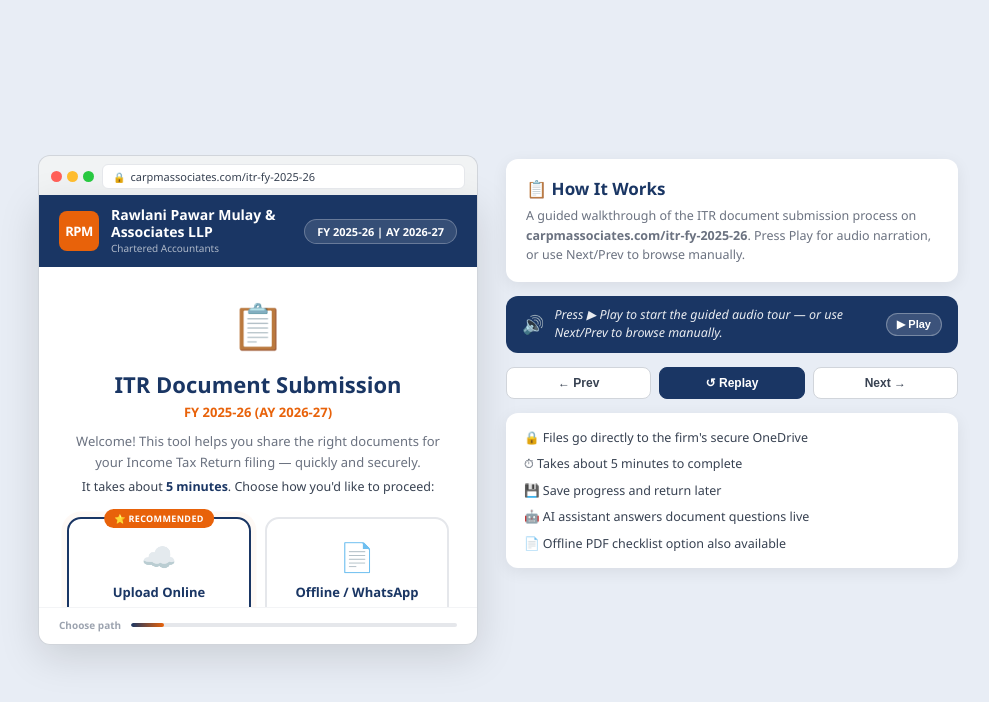
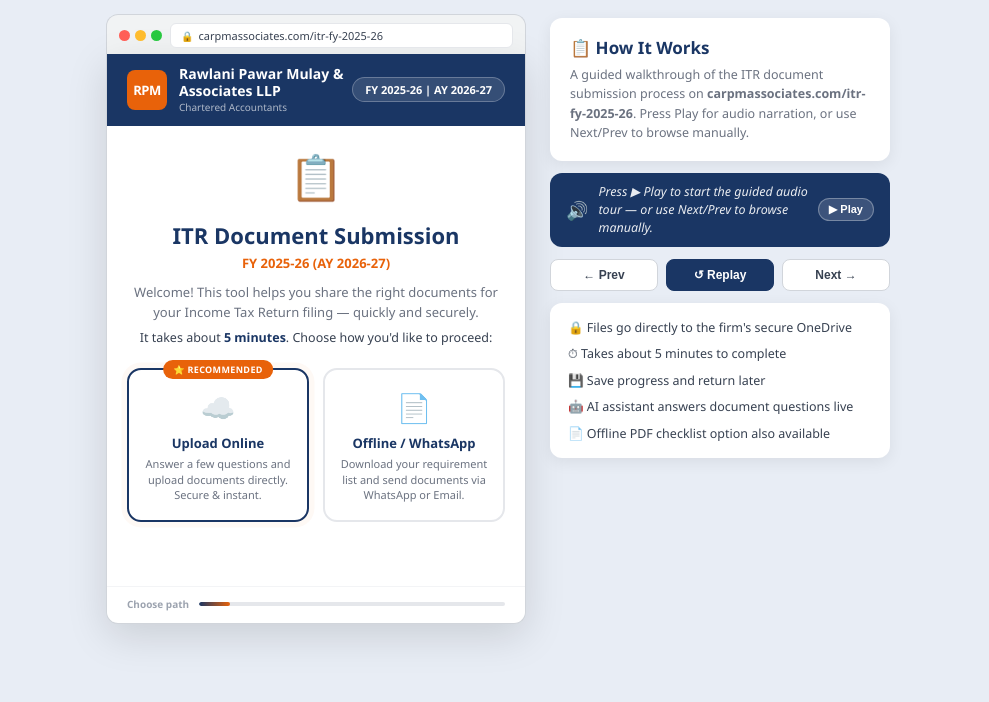
Before and after one commit to himanshurawlani-rpm/itr-client-guide, a plain HTML site: page index.html in a window 1280 px wide. Shown: the whole page, without its empty margins (142-1131 px from the left). Drawn offline with Linux system fonts and the light colour scheme.

Commit message:
fix responsive layout for iframe embed

```diff
--- a/index.html
+++ b/index.html
@@ -6,6 +6,7 @@
 <title>ITR Document Submission — Client Guide</title>
 <style>
 * { box-sizing: border-box; margin: 0; padding: 0; }
+html { height: auto; }
 
 body {
   font-family: 'Segoe UI', Arial, sans-serif;
@@ -14,8 +15,8 @@ body {
   flex-direction: column;
   align-items: center;
   justify-content: flex-start;
-  min-height: 100vh;
-  padding: 20px 16px 24px;
+  min-height: auto;
+  padding: 14px 12px 16px;
 }
 
 /* ── OUTER WRAPPER (single-column on mobile) ── */
@@ -50,29 +51,30 @@ body {
 @media (min-width: 860px) {
   body {
     justify-content: center;
-    padding: 20px;
+    padding: 14px 20px;
   }
   .demo-wrap {
     flex-direction: row;
-    max-width: 920px;
+    max-width: 980px;
     align-items: flex-start;
-    gap: 28px;
+    gap: 24px;
     justify-content: center;
   }
   .demo-phone {
-    flex: 0 0 440px;
-    width: 440px;
+    flex: 0 0 420px;
+    width: 420px;
   }
   .demo-controls-panel {
     flex: 1;
-    min-width: 220px;
-    gap: 14px;
+    min-width: 200px;
+    max-width: 340px;
+    gap: 12px;
     padding-top: 4px;
   }
 
-  /* Fixed-height screen viewport — content scrolls inside the frame */
+  /* Taller screen viewport on desktop — less internal scroll */
   .screen-wrap {
-    height: 340px !important;
+    height: 460px !important;
     min-height: unset !important;
     overflow-y: auto;
     overflow-x: hidden;
@@ -208,13 +210,22 @@ body {
 /* ── SCREEN CONTAINER ── */
 .screen-wrap {
   position: relative;
-  min-height: 480px;
+  min-height: 420px;
   overflow: hidden;
+}
+/* Mobile: limit height with internal scroll so page doesn't get too tall */
+@media (max-width: 859px) {
+  .screen-wrap {
+    max-height: 520px;
+    overflow-y: auto;
+    scrollbar-width: thin;
+    scrollbar-color: #d1d5db transparent;
+  }
 }
 .screen {
   position: absolute;
   top: 0; left: 0; right: 0;
-  padding: 28px 28px 24px;
+  padding: 20px 20px 18px;
   opacity: 0;
   transform: translateX(50px);
   transition: opacity 0.45s ease, transform 0.45s ease;
```
